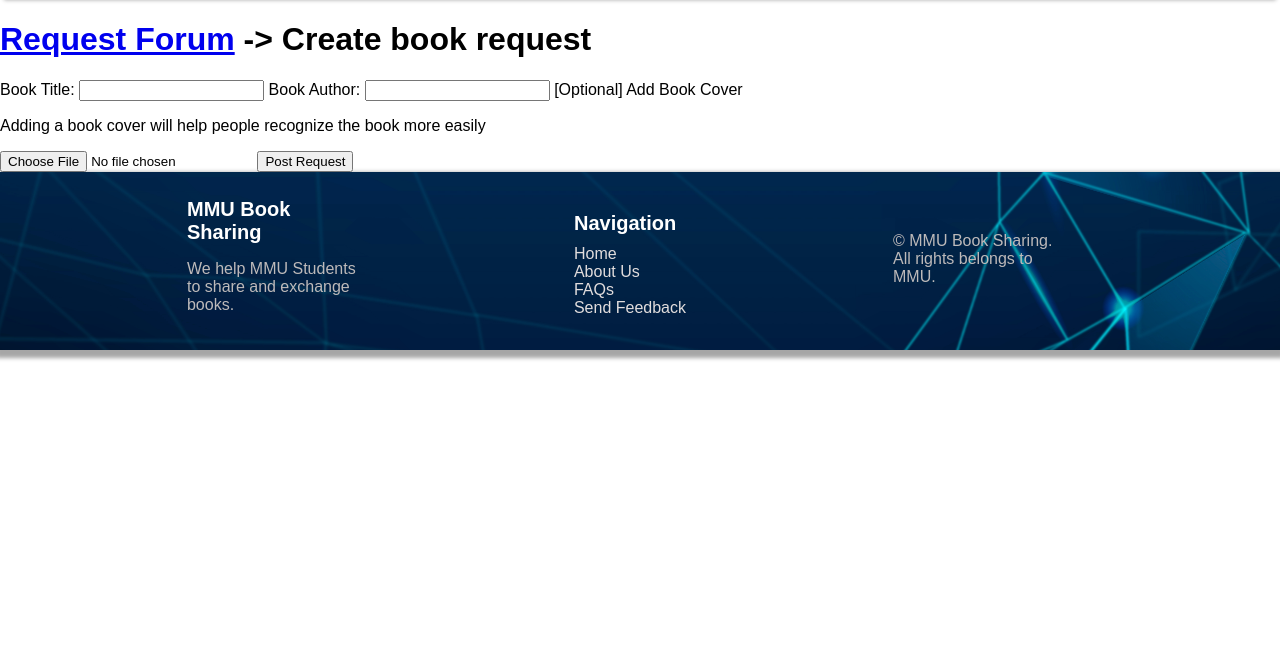
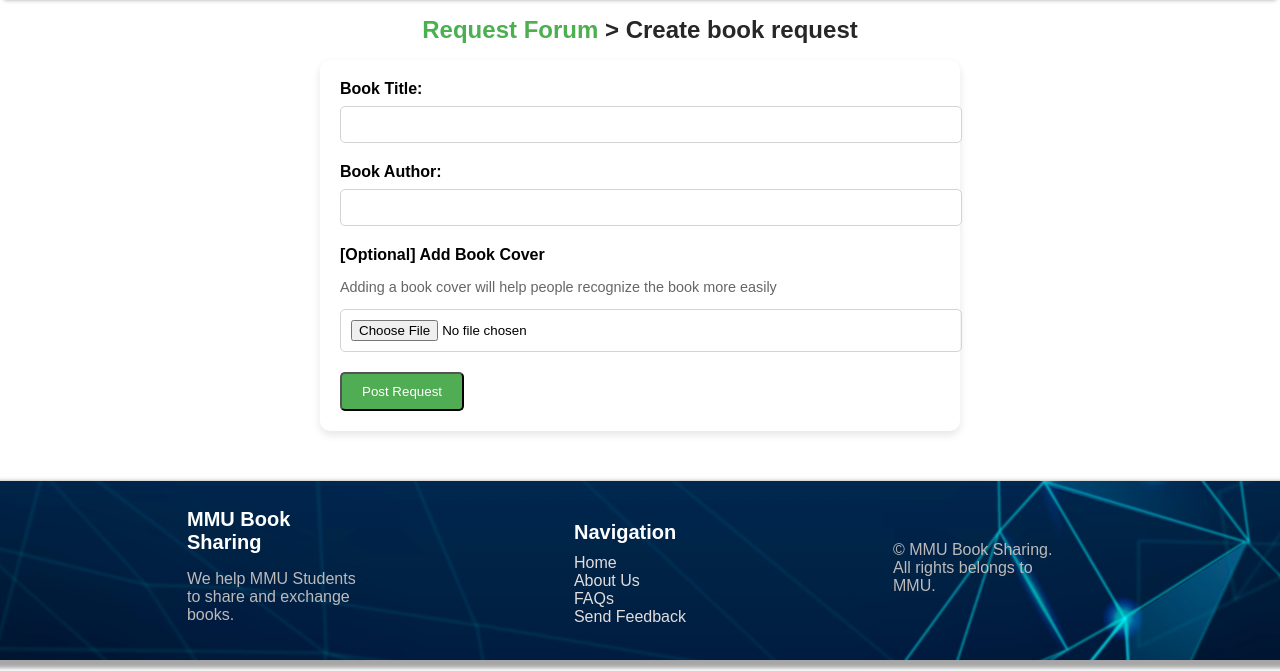
Before and after one commit to JyckoS/BookSharingApp, a PHP site: page /php/forum_create.php in a window 1280 px wide. Shown: the part 60-731 px from the top of the page. Run offline with PHP 8.4, Linux system fonts and the light colour scheme; the visitor is signed in with stand-in values (Sample User, id 1); data comes from the database, SQL or seed files in the repository.

Commit message:
Finish forum and feedback

```diff
--- a/css/feedback.css
+++ b/css/feedback.css
@@ -18,6 +18,12 @@ body {
 form{
     display: flex;
     flex-direction: column;
+    border-radius: 10px;
+    box-shadow: 0 4px 8px rgba(0, 0, 0, 0.1);
+    max-width: 600px;
+    margin: 0 auto;
+    margin-bottom: 50px;
+
 }
 a {
     padding-top: 10px;
--- /dev/null
+++ b/css/forum_create.css
@@ -0,0 +1,59 @@
+div h1 {
+    text-align: center;
+    font-size: 24px;
+    color: rgb(40, 39, 39); /*elegant dark gray*/
+
+}
+div h1 a {
+    color: #4CAF50; /* elgant green*/
+    text-decoration: none;
+
+
+}
+div h1 a:hover {
+    color: #337735; /* elgant  dark green*/
+    text-decoration: underline;
+
+
+}
+form {
+    background-color: white;
+    padding: 20px;
+    border-radius: 10px;
+    box-shadow: 0 4px 8px rgba(0, 0, 0, 0.1);
+    max-width: 600px;
+    margin: 0 auto;
+    margin-bottom: 50px;
+}
+
+form label {
+    display: block;
+    margin-bottom: 8px;
+    font-weight: bold;
+}
+
+form input[type="submit"]:hover {
+    background-color: #39833d;
+}
+
+form p {
+    font-size: 0.9em;
+    color: #666;
+}
+form input[type="text"],
+form input[type="file"] {
+    width: 100%;
+    padding: 10px;
+    margin-bottom: 20px;
+    border: 1px solid lightgray;
+    border-radius: 5px;
+}
+
+form input[type="submit"] {
+    display: inline-block;
+    padding: 10px 20px;
+    background-color: #50ad53;
+    color: white;
+    border-radius: 5px;
+    cursor: pointer;
+}
--- a/php/forum_create.php
+++ b/php/forum_create.php
@@ -12,7 +12,7 @@ if (!isset($_SESSION["userid"])) {
 
 <head>
     <title>Create book request - MMU Book Sharing</title>
-    <link rel="stylesheet" href="../css/forumlist.css">
+    <link rel="stylesheet" href="../css/forum_create.css">
 </head>
 
 <body>
@@ -22,7 +22,7 @@ if (!isset($_SESSION["userid"])) {
 
     <div>
         <h1>
-            <a href="forum_list.php">Request Forum</a> -> Create book request</h1>
+            <a href="forum_list.php">Request Forum</a> > Create book request</h1>
         <form action="actions/create_request.php" method="post" enctype="multipart/form-data">
             <label for="title">Book Title:</label>
             <input type="text" id="title" name="title" required>
--- /dev/null
+++ b/php/forum_thread.php
@@ -0,0 +1,4 @@
+<!DOCTYPE html>
+<html>
+
+</html>
```
Also changed, not shown: css/forum_list.css (+26 -61 lines), php/forum_list.php (+12 -4 lines).
